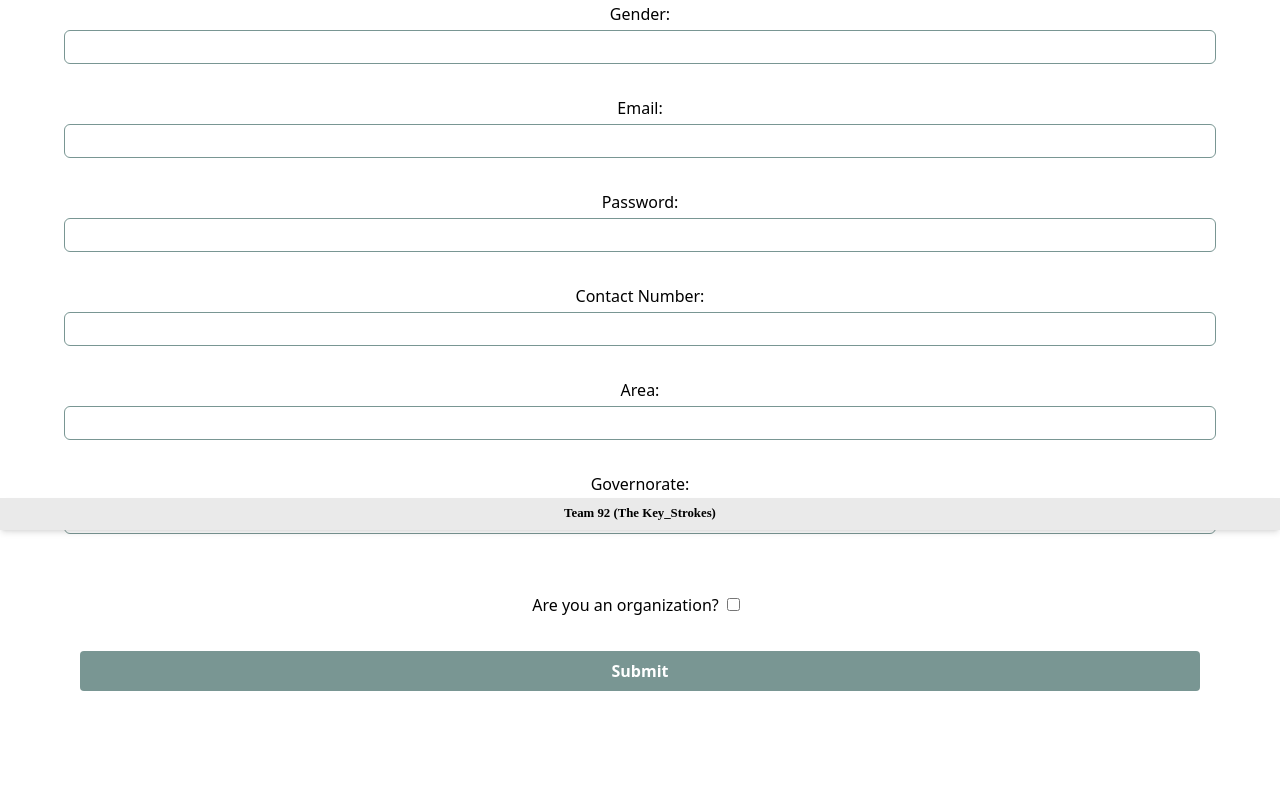
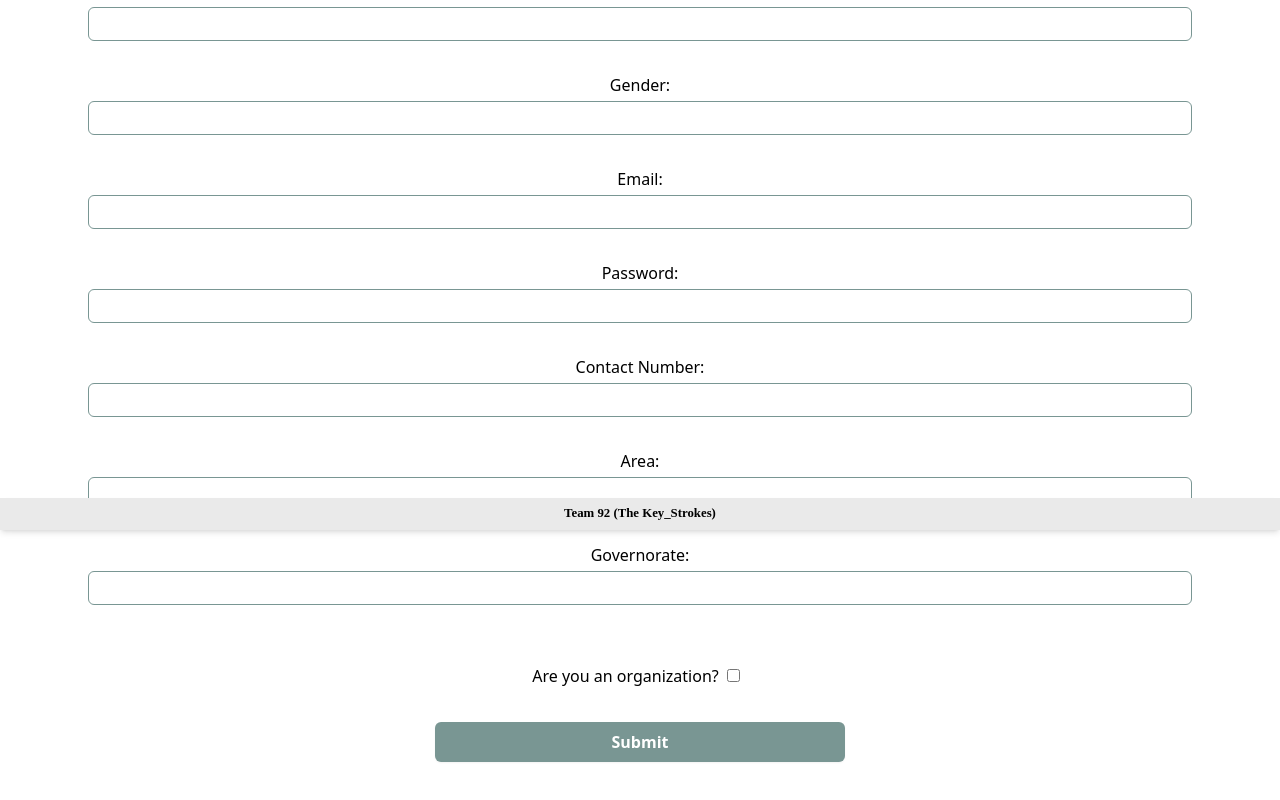
Before and after one commit to Hamada-Gado/Waz3ly-Web-Site, a React (Vite) app: page /register in a window 1280 px wide. Shown: the part 270-1070 px from the top of the page. Before the commit the page ends 1037 px from the top, so only its background shows below. Built offline with nearby package versions, Linux system fonts and the light colour scheme.

Commit message:
feat: update registerForm

```diff
--- a/src/App.jsx
+++ b/src/App.jsx
@@ -12,6 +12,7 @@ export default function App() {
   return (
     <Router>
       <Header />
+      <div className="flex-1 p-6">
         <Routes>
           <Route path="/" element={<Home />}></Route>
           <Route path="/admin/*" element={<Admin />}></Route>
@@ -20,7 +21,7 @@ export default function App() {
           <Route path="/login/*" element={<Login />}></Route>
           <Route path="/register/*" element={<RegisterForm />}></Route>
         </Routes>
-      <div className="clear-both h-16"></div>
+      </div>
       <Footer />
     </Router>
   );
--- a/src/components/Donor-Organization/RegisterForm.jsx
+++ b/src/components/Donor-Organization/RegisterForm.jsx
@@ -38,6 +38,10 @@ const RegisterForm = () => {
   };
 
   return (
+    <div>
+      <h1 className="text-center text-3xl font-heading font-bold text-primary">
+        Register
+      </h1>
       <form className="flex flex-col gap-1 py-3" onSubmit={handleSubmit}>
         <Input
           label="First Name:"
@@ -156,13 +160,16 @@ const RegisterForm = () => {
             <br />
           </>
         )}
+        <div className="w-full flex flex-col items-center">
           <button
-        className="bg-primary hover:bg-accent text-white hover:text-text font-bold mx-20 py-2 px-4 rounded"
             type="submit"
+            className="w-1/3 bg-primary hover:bg-secondary text-white hover:text-gray-50 font-bold mb-4 py-2 px-4 rounded-md shadow-sm"
           >
             Submit
           </button>
+        </div>
       </form>
+    </div>
   );
 };
 
--- a/src/components/Layout/Footer.jsx
+++ b/src/components/Layout/Footer.jsx
@@ -1,9 +1,7 @@
 const Footer = () => {
   return (
-    <footer className="flex fixed bottom-0 h-1 w-full justify-center items-center bg-background-dark py-4 px-6 shadow-md">
-      <div className="flex text-sm center font-heading font-bold">
-        Team 92 (The Key_Strokes)
-      </div>
+    <footer className="flex fixed bottom-0 h-1 w-full py-4 px-6 justify-center items-center text-sm font-heading font-bold bg-background-dark shadow-md">
+      Team 92 (The Key_Strokes)
     </footer>
   );
 };
--- a/src/components/Layout/Header.jsx
+++ b/src/components/Layout/Header.jsx
@@ -4,7 +4,7 @@ import logo from '/src/assets/Logo.png';
 
 const Header = () => {
   return (
-    <header className="h-full flex justify-between items-center bg-background-main py-4 px-6 shadow-md">
+    <header className="flex justify-between items-center bg-background-main py-4 px-6 shadow-md">
       <Link to="/">
         <img src={logo} alt="Logo" className="h-10" />
       </Link>
--- a/src/index.css
+++ b/src/index.css
@@ -1,3 +1,20 @@
 @tailwind base;
 @tailwind components;
 @tailwind utilities;
+
+
+html,
+#root {
+    height: 100%;
+    width: 100%;
+    margin: 0;
+}
+
+
+body {
+    margin: 0;
+    padding: 0;
+    height: 100vh;
+    display: flex;
+    flex-direction: column;
+}
```
Also changed, not shown: src/pages/Auth/Login.jsx (+6 -6 lines). Lines whose indentation alone changed are shown as unchanged.
